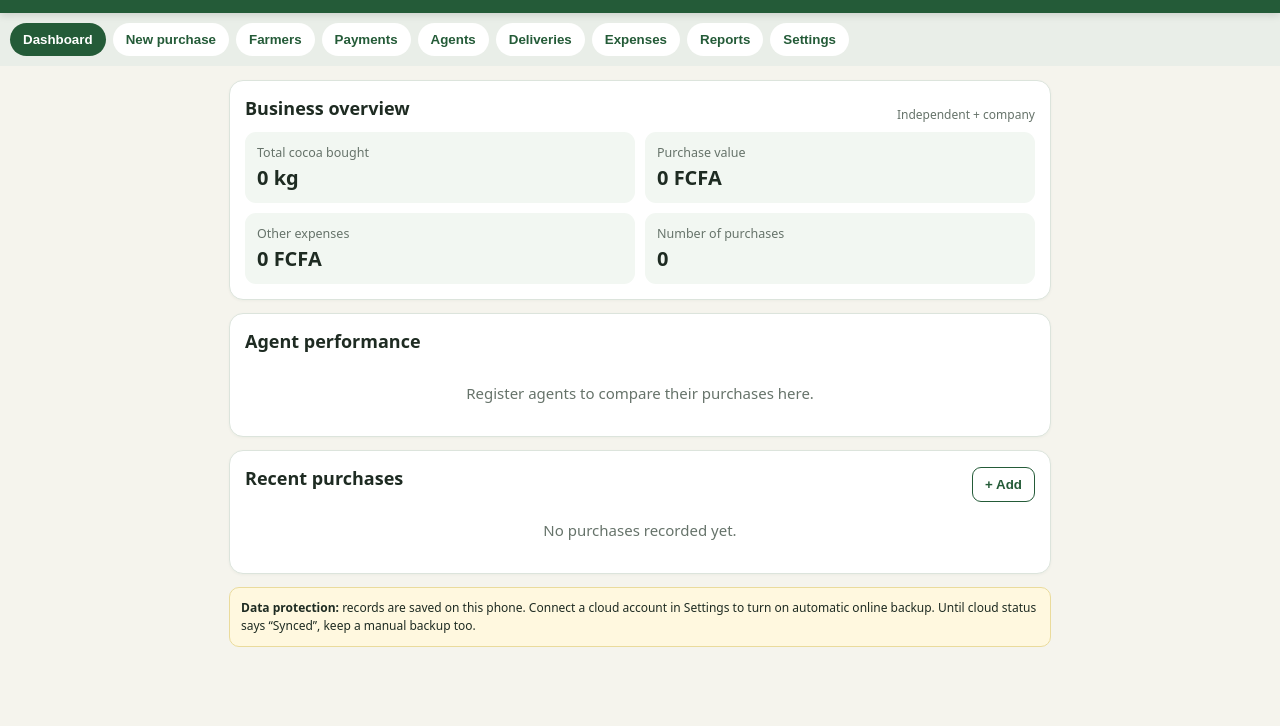
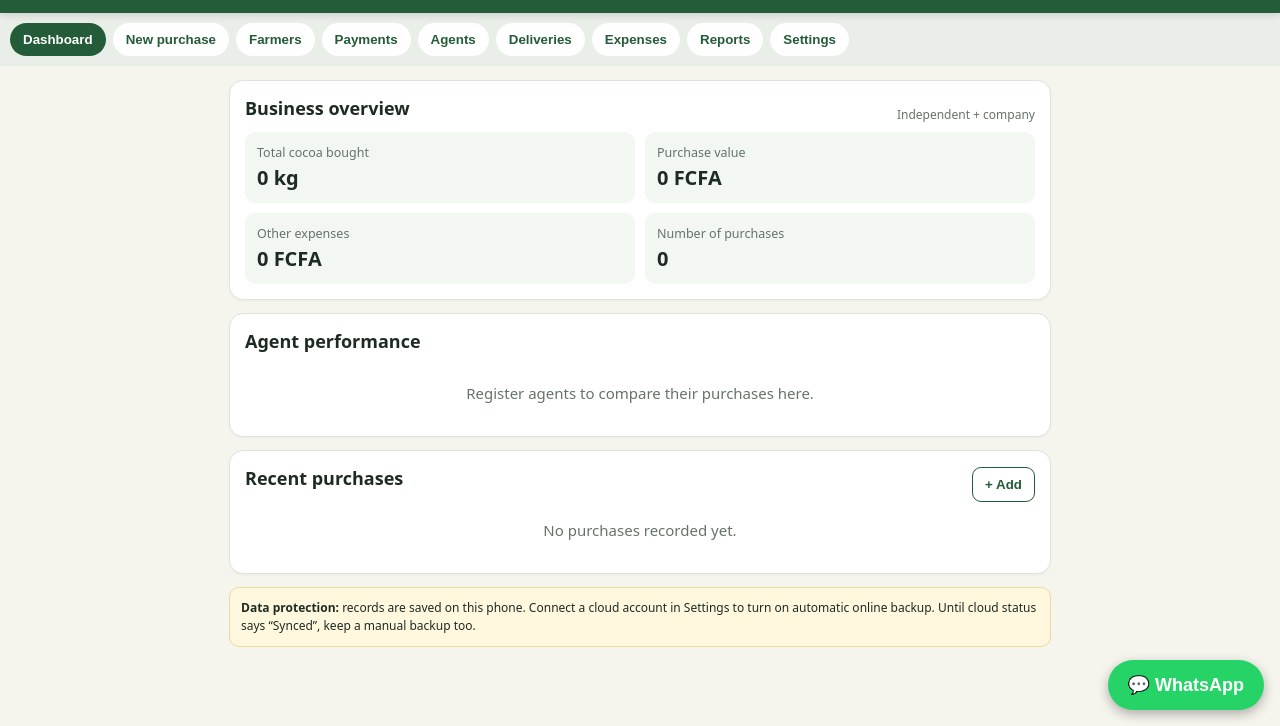
Before and after one commit to asakwa874-jpg/cocoaBuy, a plain HTML site: page index.html in a window 1280 px wide. Shown: the part 74-800 px from the top of the page. Drawn offline with Linux system fonts and the light colour scheme.

Commit message:
Update index.html

```diff
--- a/index.html
+++ b/index.html
@@ -438,4 +438,20 @@ function backup(){let a=document.createElement('a');a.href=URL.createObjectURL(n
 function restore(ev){let file=ev.target.files[0];if(!file)return;let r=new FileReader();r.onload=()=>{try{let d=JSON.parse(r.result);if(!Array.isArray(d.farmers)||!Array.isArray(d.purchases)||!Array.isArray(d.expenses))throw 0;if(confirm('Replace the current app records with this backup?')){db=d;db.payments=db.payments||[];db.agentFunds=db.agentFunds||[];db.deliveries=db.deliveries||[];save();alert('Backup restored.')}}catch(e){alert('This backup file is not valid.')}};r.readAsText(file);ev.target.value=''}
 pDate.value=today();eDate.value=today();dailyDate.value=today();periodDate.value=today();payDate.value=today();fundDate.value=today();dDate.value=today();addPurchaseRow();render();renderDailyReport();renderPeriodReport();loadCloudConfigFields();if(cloudConfig().apiKey)setTimeout(initCloud,300);
 </script>
+ <style>
+#wa-btn{position:fixed;right:16px;bottom:16px;background:#25D366;color:#fff;
+font:bold 18px sans-serif;padding:14px 20px;border-radius:30px;
+text-decoration:none;box-shadow:0 4px 12px rgba(0,0,0,.3);z-index:9999}
+</style>
+
+<a id="wa-btn" target="_blank"
+href="https://wa.me/237677098735?text=Hello%2C%20I%27m%20interested%20in%20CocoaBuy">
+💬 WhatsApp</a>
+
+<script>
+function contactPlan(plan){
+  var msg = "Hello, I'm interested in the " + plan + " plan for CocoaBuy.";
+  window.open("https://wa.me/237677098735?text=" + encodeURIComponent(msg), "_blank");
+}
+</script>
 </body></html>
```
